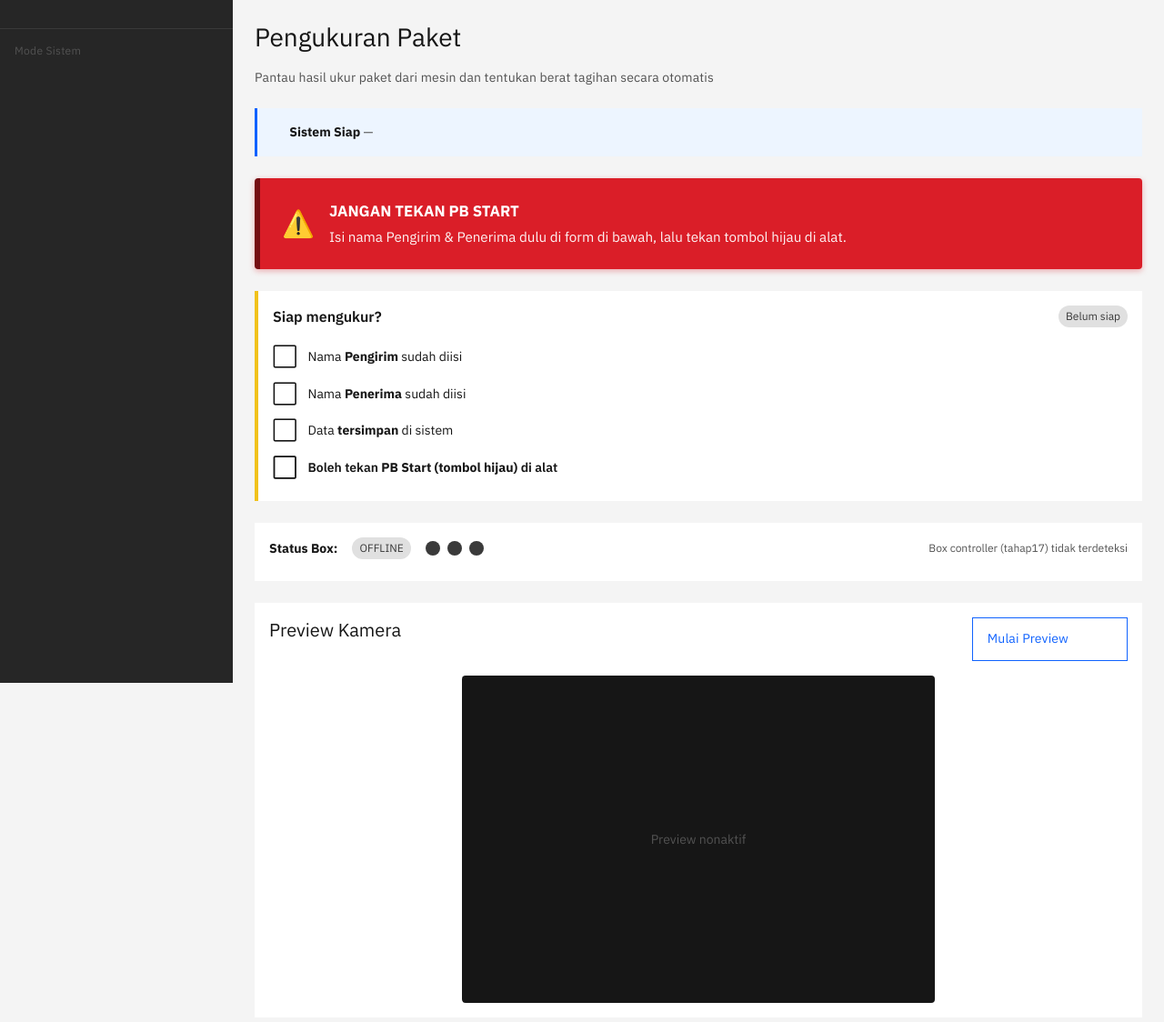
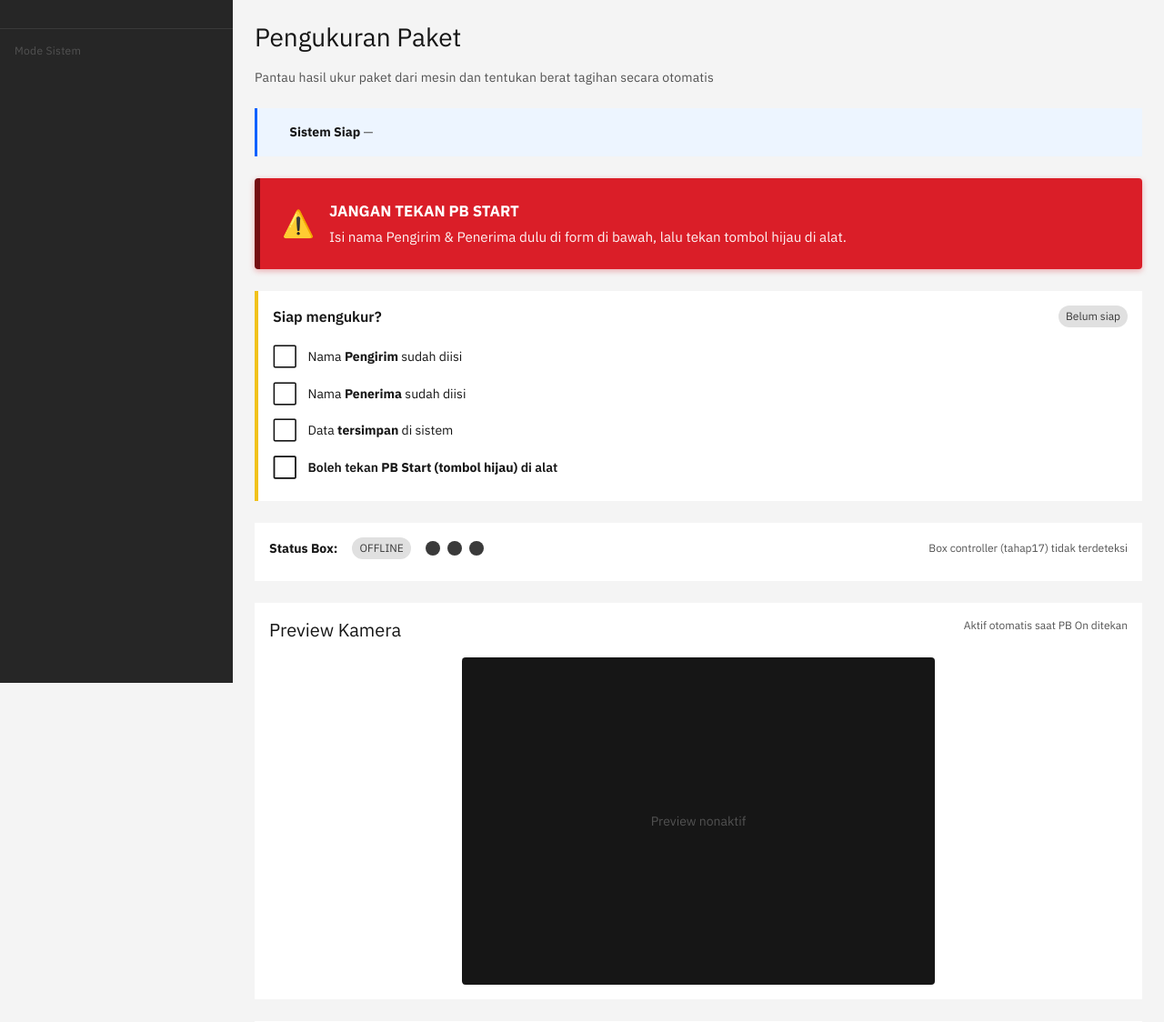
Before and after one commit to h4pp3nstance/sorting-system-ukurku, a Flask app: template web/templates/dashboard.html in a window 1280 px wide. Shown: the part 49-1173 px from the top of the page at 91% size. Run offline with Flask 3, Linux system fonts and the light colour scheme; the template is opened without the code that fills it, so the values that code supplies are empty; some libraries are stand-ins or nearby versions.

Commit message:
refactor(mitra): hapus tombol Mulai/Hentikan Preview (redundant)
Issue (feedback Dani): 'Tombol mulai preview dan hentikan preview teu
begitu penting karena sudah otomatis nyala dan mati saat PB On dan Off.'

Sejak commit 59d5e7a, preview kamera sudah auto-start saat tahap18
detected START (edge OFF->ON dari /api/status polling) dan auto-stop
saat tahap18 STOP. Tombol manual jadi dead UI yang bikin operator
bingung dan rawan salah tekan -> kamera stuck on -> bug Issue 2 (logout
standby gagal).

Removed:
- Tombol #previewBtn di header preview card.
- togglePreview() function (manual toggle).
- userPreviewOverride state (tidak relevan tanpa manual toggle).
- btn.textContent assignments di setPreview() (btn sudah tidak ada).

Diganti dengan helper text statis 'Aktif otomatis saat PB On ditekan'
supaya operator tahu preview tidak perlu di-trigger manual.

Tidak ada perubahan auto-preview lifecycle: syncAutoPreview() tetap
edge-trigger dari /api/status polling 2s.

```diff
--- a/web/templates/dashboard.html
+++ b/web/templates/dashboard.html
@@ -118,8 +118,9 @@
 <div class="carbon-tile carbon-mb-06">
     <div class="carbon-flex carbon-flex--between carbon-mb-05">
         <h2 class="carbon-heading-03">Preview Kamera</h2>
-        <button id="previewBtn" class="carbon-btn carbon-btn--tertiary"
-                onclick="togglePreview()">Mulai Preview</button>
+        <span class="carbon-helper-text carbon-text-secondary">
+            Aktif otomatis saat PB On ditekan
+        </span>
     </div>
     <div style="background:#161616;border-radius:4px;overflow:hidden;
                 display:flex;align-items:center;justify-content:center;
@@ -414,17 +415,13 @@
     let hwConnected = false;
 
     let previewOn = false;
-    // Auto-preview state mengikuti spec: preview kamera aktif otomatis saat
-    // tahap18 berjalan (PB Start ditekan), mati otomatis saat tahap18 berhenti.
-    // userPreviewOverride=true berarti user manual-toggle preview selama sesi
-    // tahap18 berjalan; auto-control tidak boleh override pilihan user sampai
-    // sesi tahap18 berikutnya (transisi off->on berikutnya).
-    let userPreviewOverride = false;
-    let previewAutoStarted = false; // true kalau preview ini di-start oleh auto-trigger
+    // Auto-preview only: preview kamera aktif otomatis saat tahap18 jalan
+    // (PB On ditekan), mati saat tahap18 berhenti. Tidak ada tombol manual
+    // lagi (Dani: redundant, PB On sudah auto-start).
+    let previewAutoStarted = false;
     function setPreview(on, opts) {
         const img = document.getElementById('cameraPreview');
         const ph = document.getElementById('previewPlaceholder');
-        const btn = document.getElementById('previewBtn');
         const fromAuto = !!(opts && opts.auto);
         previewOn = on;
         previewAutoStarted = fromAuto && on;
@@ -436,41 +433,27 @@
             img.src = "{{ url_for('preview.video_feed') }}?t=" + Date.now();
             img.style.display = 'block';
             ph.style.display = 'none';
-            btn.textContent = 'Hentikan Preview';
         } else {
             img.onerror = null;
             img.src = "";
             img.style.display = 'none';
             ph.style.display = 'flex';
             if (ph.textContent.trim() === '') ph.textContent = 'Preview nonaktif';
-            btn.textContent = 'Mulai Preview';
         }
-    }
-    function togglePreview() {
-        // User manual klik -> tandai override supaya auto-control respect.
-        userPreviewOverride = true;
-        setPreview(!previewOn);
     }
     // Edge-trigger auto preview saat status tahap18 berubah.
     let lastTahap18Running = null;
     function syncAutoPreview(tahap18Running) {
-        if (lastTahap18Running === tahap18Running) return; // tidak ada edge
+        if (lastTahap18Running === tahap18Running) return;
         const prev = lastTahap18Running;
         lastTahap18Running = tahap18Running;
-        // Edge OFF -> ON: tahap18 baru start (PB ditekan). Reset override,
-        // auto-start preview kalau belum on.
         if (prev !== true && tahap18Running === true) {
-            userPreviewOverride = false;
             if (!previewOn) setPreview(true, {auto: true});
-            // Pagar: kalau operator tekan PB tapi form belum siap, alert keras
-            // supaya tidak lanjut tanpa data pengirim/penerima.
             warnIfPBPressedWithoutForm();
             return;
         }
-        // Edge ON -> OFF: tahap18 berhenti. Auto-stop hanya kalau preview
-        // sebelumnya di-start oleh auto-trigger (bukan user manual).
         if (prev === true && tahap18Running !== true) {
-            if (previewOn && previewAutoStarted && !userPreviewOverride) {
+            if (previewOn && previewAutoStarted) {
                 setPreview(false);
             }
         }
```
